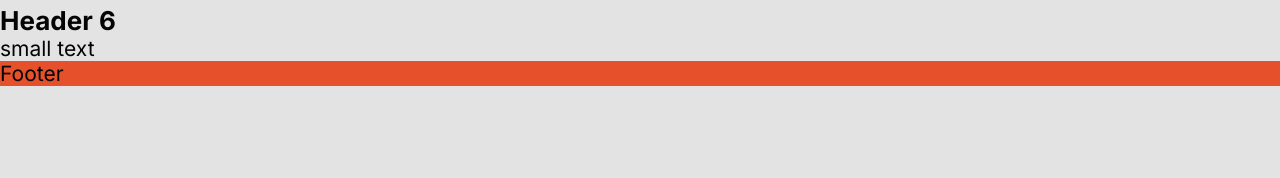
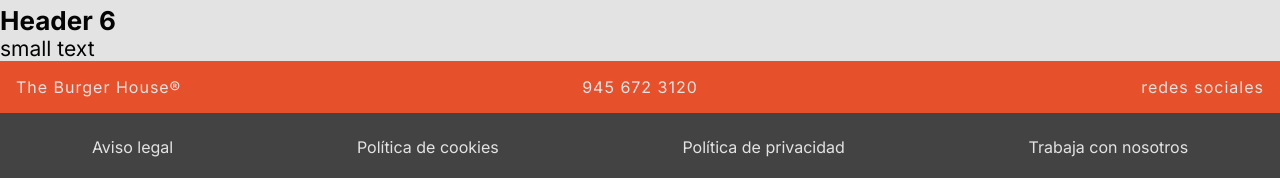
Before and after one commit to MohamedTaha-01/TheBurgerHouse, a React (Create React App) app in the folder client/: page / in a window 1280 px wide. Shown: the part 1345-1523 px from the top of the page. Before the commit the page ends 1431 px from the top, so only its background shows below. Built offline with nearby package versions, Linux system fonts and the light colour scheme.

Commit message:
update footer

```diff
--- a/client/src/components/footer/Footer.jsx
+++ b/client/src/components/footer/Footer.jsx
@@ -1,9 +1,26 @@
 import "./footer.css";
+import FooterLink from "./FooterLink";
 
 export default function Footer() {
   return (
     <footer className="footer">
-      <p>Footer</p>
+      <ul className="footer-top">
+        <li className="ft1">
+          <p>The Burger House®</p>
+        </li>
+        <li className="ft2">
+          <p>945 672 3120</p>
+        </li>
+        <li className="ft3">
+          <p>redes sociales</p>
+        </li>
+      </ul>
+      <ul className="footer-bottom">
+        <FooterLink text="Aviso legal" />
+        <FooterLink text="Política de cookies" />
+        <FooterLink text="Política de privacidad" />
+        <FooterLink text="Trabaja con nosotros" />
+      </ul>
     </footer>
   );
 }
--- /dev/null
+++ b/client/src/components/footer/FooterLink.jsx
@@ -0,0 +1,9 @@
+import { Link } from "react-router-dom";
+
+export default function FooterLink({ text }) {
+  return (
+    <li>
+      <Link>{text}</Link>
+    </li>
+  );
+}
--- a/client/src/components/footer/footer.css
+++ b/client/src/components/footer/footer.css
@@ -1,3 +1,60 @@
 .footer {
+  width: 100%;
+  color: var(--white);
+  display: flex;
+  flex-direction: column;
+  justify-content: center;
+  align-items: center;
+}
+
+/* FOOTER TOP */
+.footer-top {
+  width: 100%;
+  font-size: var(--fs-sm);
   background-color: var(--primary);
+  display: grid;
+  grid-template-columns: 1fr 1fr 1fr;
+  grid-template-rows: 1fr;
+  gap: 0px 0px;
+  grid-template-areas: "ft1 ft2 ft3";
+  letter-spacing: 1px;
 }
+.ft1 {
+  grid-area: ft1;
+  padding: 16px;
+  text-align: start;
+}
+.ft2 {
+  grid-area: ft2;
+  padding: 16px;
+  text-align: center;
+}
+.ft3 {
+  grid-area: ft3;
+  padding: 16px;
+  text-align: end;
+}
+
+/* FOOTER BOTTOM */
+
+.footer-bottom {
+  width: 100%;
+  font-size: var(--fs-sm);
+  background-color: var(--black75);
+  display: flex;
+  flex-direction: row;
+  flex-wrap: wrap;
+  justify-content: space-around;
+  align-items: center;
+}
+.footer-bottom li {
+  padding: 24px;
+}
+.footer a {
+  color: var(--white);
+  text-decoration: none;
+}
+.footer a:hover {
+  color: var(--white);
+  text-decoration: underline;
+}
```
